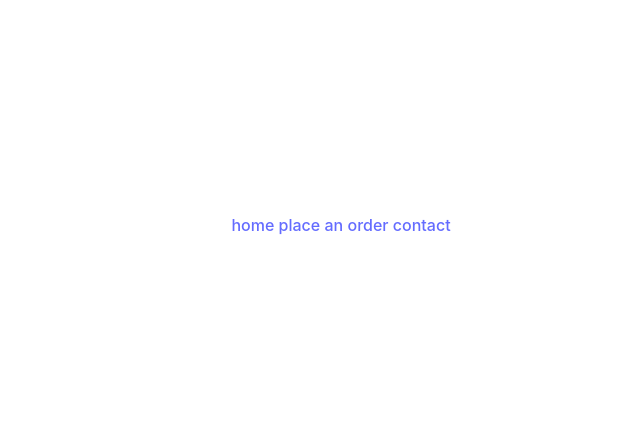
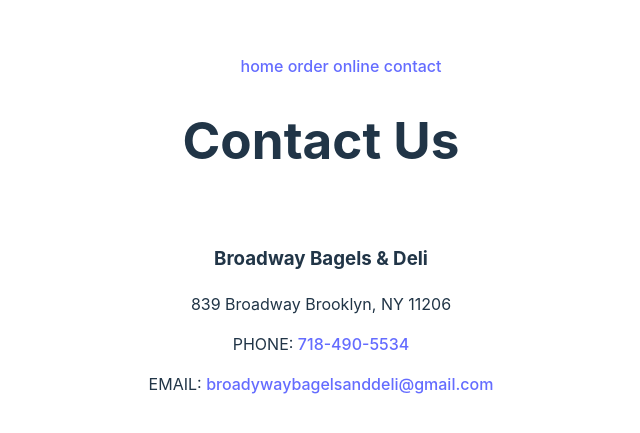
Before and after one commit to cherch173/broadwaybodega, a React (Vite) app in the folder broadwaybagel/: page /contact in a window 1280 px wide. Shown: the part 175-608 px from the top of the page, without its empty margins (319-959 px from the left). Built offline with nearby package versions, Linux system fonts and the light colour scheme.

Commit message:
order and contact pages

```diff
--- a/broadwaybagel/src/App.jsx
+++ b/broadwaybagel/src/App.jsx
@@ -1,6 +1,8 @@
 import { useState, useRef, useEffect } from 'react'
 import { Route, Routes } from 'react-router-dom'
 import Home from './pages/Home'
+import Contact from './pages/Contact'
+import Order from './pages/Order'
 import viteLogo from '/vite.svg'
 import Nav from './components/Nav'
 import './App.css'
@@ -21,6 +23,8 @@
         <main>
           <Routes>
             <Route path="/" element={<Home />}/>
+            <Route path="/contact" element={<Contact />}/>
+            <Route path="/order" element={<Order />}/>
           </Routes>
         </main>
       </div>
--- a/broadwaybagel/src/components/Nav.jsx
+++ b/broadwaybagel/src/components/Nav.jsx
@@ -8,7 +8,7 @@
             <nav>
                 <ul>
                     <Link to="/">home </Link>
-                    <Link to="/order">place an order </Link>
+                    <Link to="/order">order online </Link>
                     <Link to="/contact">contact </Link>
                 </ul>
             </nav>
--- /dev/null
+++ b/broadwaybagel/src/pages/Contact.jsx
@@ -0,0 +1,22 @@
+import React from 'react'
+
+const Contact = () => {
+    return (
+        <div>
+            <h1 className="headerText">Contact Us</h1>
+            <br />
+            <h3>Broadway Bagels & Deli</h3>
+            <p>
+                839 Broadway Brooklyn, NY 11206
+            </p>
+            <p>
+                PHONE: <a href="tel:+1718-490-5534">718-490-5534</a>
+            </p>
+            <p>
+                EMAIL: <a href="mailto:sky9king@gmail.com">broadywaybagelsanddeli@gmail.com</a>
+            </p>
+        </div>
+    )
+}
+
+export default Contact
--- a/broadwaybagel/src/pages/Home.jsx
+++ b/broadwaybagel/src/pages/Home.jsx
@@ -17,11 +17,11 @@
                 <br />
                 PHONE: 718-490-5534
             </p>
-            <a href="https://www.youtube.com/watch?v=dQw4w9WgXcQ" target="_blank">
+            <a href="/orders" target="_blank">
                 {/* <img src={viteLogo} className="logo" alt="Vite logo" /> */}
             </a>
             <br />
-            <a href="https://www.youtube.com/watch?v=dQw4w9WgXcQ" target="_blank">
+            <a href="/orders" target="_blank">
                 <img src="public/bodega_sando.png" className="logo sando" alt="React logo" />
                 <br />
                 <br />
@@ -29,7 +29,7 @@
             </a>
             <div className="card">
                 <button onClick={() => setCount((count) => count + 1)}>
-                    count is {count}
+                    {count} likes
                 </button>
             </div>
         </div>
--- /dev/null
+++ b/broadwaybagel/src/pages/Order.jsx
@@ -0,0 +1,11 @@
+import React from 'react'
+
+const Order = () => {
+  return (
+    <div>
+      <h1 className="headerText">Order Online</h1>
+    </div>
+  )
+}
+
+export default Order
```
